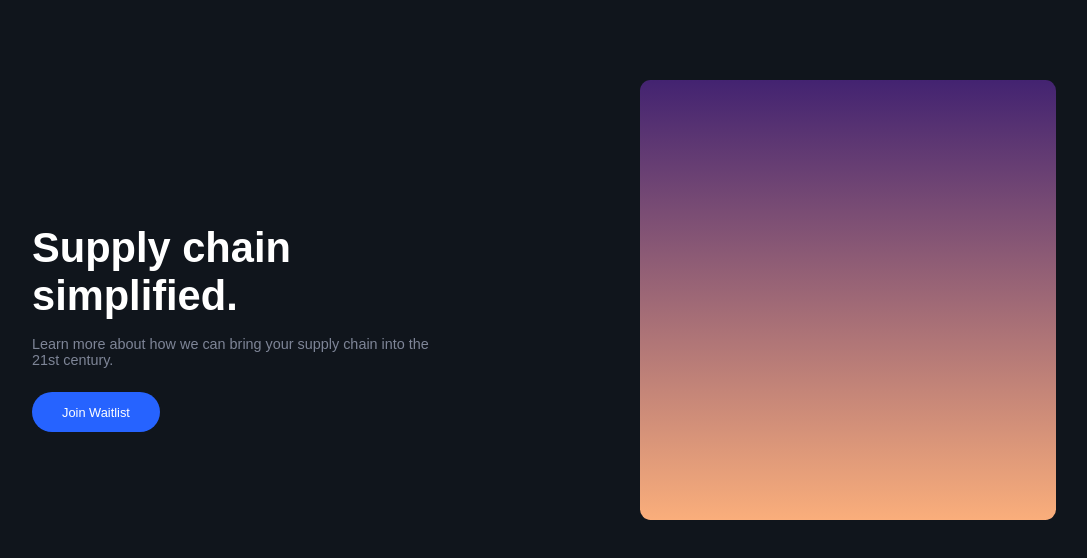
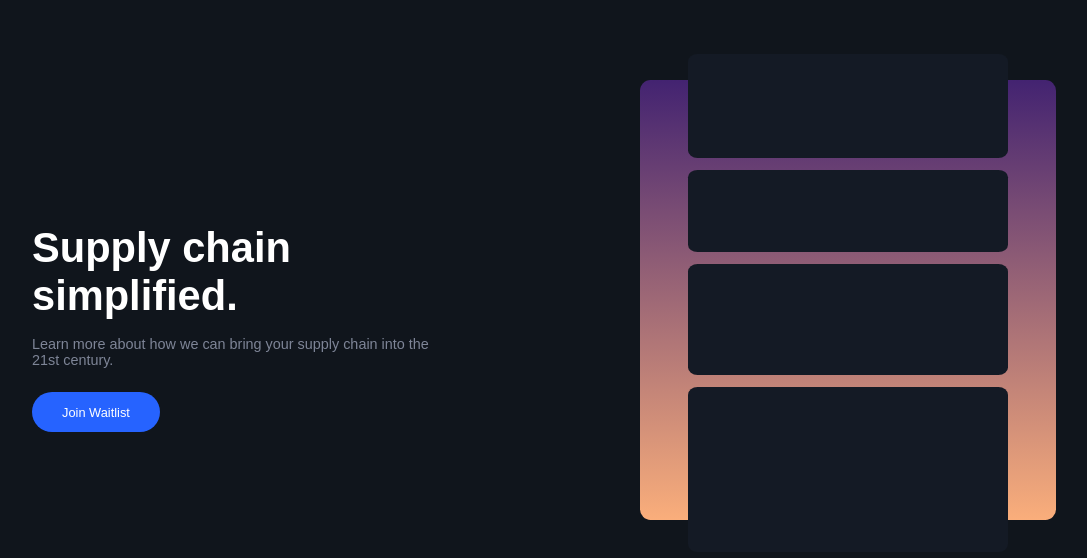
Before and after one commit to rayanwaked/procure-project, a React (Create React App) app: page / in a window 1280 px wide. Shown: the top 558 px of the page, without its empty margins (96-1183 px from the left). Built offline with nearby package versions, Linux system fonts and the light colour scheme.

Commit message:
Hero Image for Desktop Began

```diff
--- a/src/components/landing/landing.css
+++ b/src/components/landing/landing.css
@@ -100,4 +100,18 @@ body {
     background: linear-gradient(180deg, #432371 0%, #FAAE7B 100%);
     border-radius: calc(1% + .5vw);
 
+    display: flex;
+    flex-direction: column;
+    justify-content: center;
+    align-content: center;
+    align-items: center;
+    text-align: center;
+    gap: 1.5vh;
 }
+
+.HeroBackdropContent {
+    width: 25vw;
+    height: 15vh;
+    background: #141A25;
+    border-radius: calc(1% + .5vw);
+}
--- a/src/components/landing/landing.tsx
+++ b/src/components/landing/landing.tsx
@@ -32,7 +32,14 @@ export default function Landing() {
 
                 {/* Hero Content */}
                 <div className="HeroBackdrop">
-
+                    <div className="HeroBackdropContent"
+                         style={{marginTop: "-2vw"}}></div>
+                    <div className="HeroBackdropContent"
+                         style={{height: "12vh"}}></div>
+                    <div className="HeroBackdropContent"
+                         style={{height: "10vw"}}></div>
+                    <div className="HeroBackdropContent"
+                         style={{height: "15vw", marginBottom: "-4vh"}}></div>
                 </div>
 
             </div>
```
